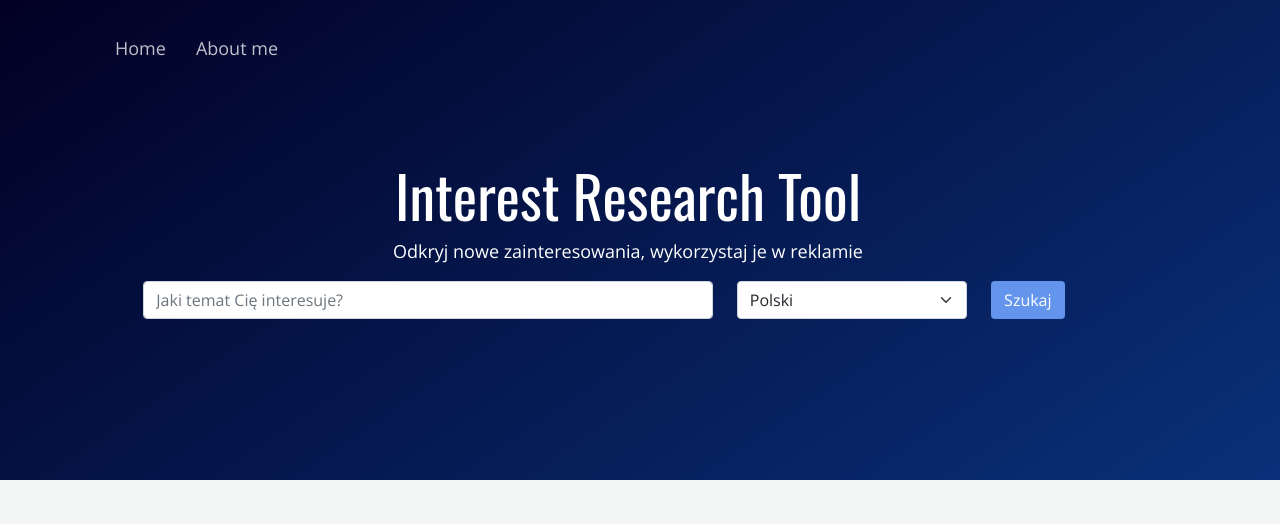
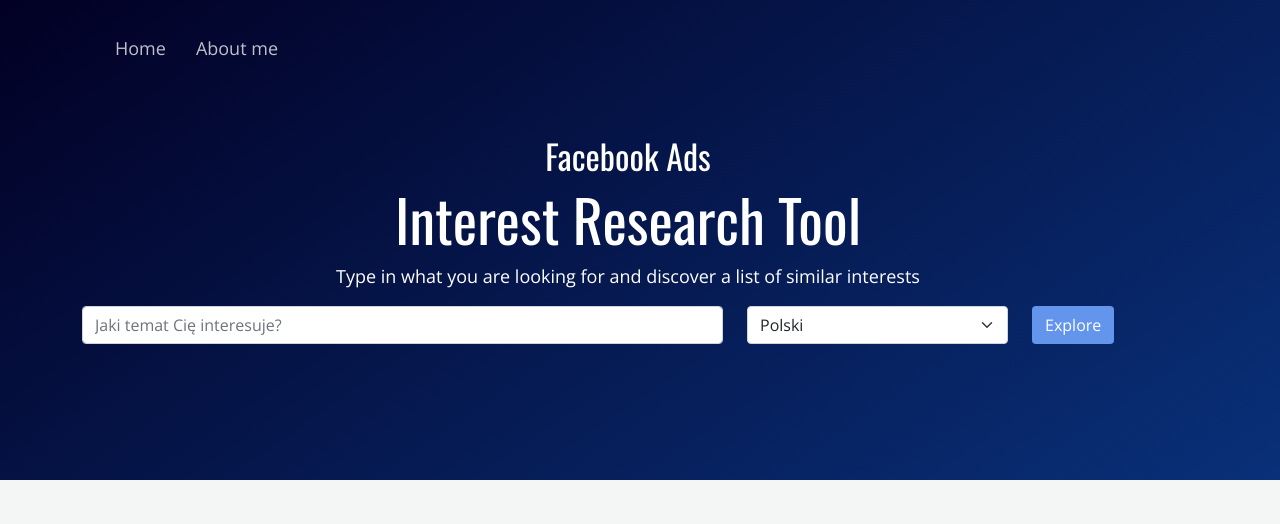
Before and after one commit to JakubSadowskiPL/InterestResearchTool, a Flask app: page / in a window 1280 px wide. Shown: the top 524 px of the page. Run offline with Flask 2, Linux system fonts and the light colour scheme.

Commit message:
EN localizoation for search part 1

```diff
--- a/static/css/app.css
+++ b/static/css/app.css
@@ -83,6 +83,11 @@ header nav li {
   min-height: 200px;
 }
 
+.hero-search__fb {
+  color: #fff;
+  font-weight: 400;
+}
+
 .hero-search__hedline {
   color: #fff;
   font-weight: 400;
--- a/static/css/app.sass
+++ b/static/css/app.sass
@@ -74,6 +74,10 @@ header nav li
     height: 60vh
     min-height: 200px
 
+.hero-search__fb
+    color: $socondary-color
+    font-weight: $regular-font-weight
+
 .hero-search__hedline
     color: $socondary-color
     font-weight: $regular-font-weight
--- a/templates/search.html
+++ b/templates/search.html
@@ -3,11 +3,14 @@
         <div class="row">
             <div class="row">
                 <div class="col text-center">
+                    <h4 class="hero-search__fb">
+                        Facebook Ads
+                    </h4>
                     <h1 class="hero-search__hedline">
                         Interest Research Tool
                     </h1>
                     <p class="hero-search__tagline">
-                        Odkryj nowe zainteresowania, wykorzystaj je w reklamie
+                        Type in what you are looking for and discover a list of similar interests
                     </p>
                 </div>
             </div>
@@ -26,7 +29,7 @@
                     </div>
                     <div class="col-11 col-lg-2">
                         <button type="submit" class="btn hero-search__button">
-                            Szukaj
+                            Explore
                         </button>
                     </div>
                 </div>
```
Also changed, not shown: 1 other file.
